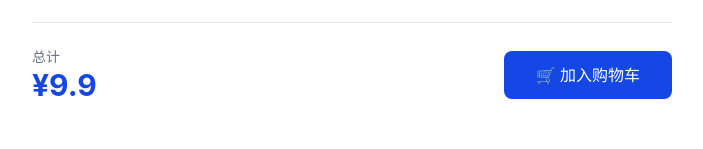
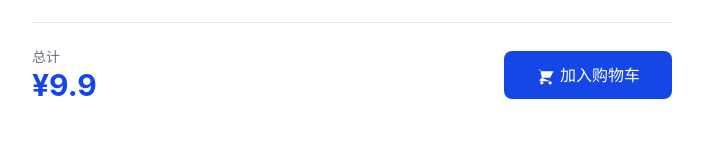
Before and after one commit to colorday655-glitch/dad-jack-learns-math, a Next.js app: page /product/G101 in a window 1280 px wide. Shown: the part 873-1022 px from the top of the page, without its empty margins (288-991 px from the left). Built offline with nearby package versions, Linux system fonts and the light colour scheme.

Commit message:
fix(ROS-6): improve add to cart button icon visibility

```diff
--- a/app/product/[id]/page.tsx
+++ b/app/product/[id]/page.tsx
@@ -215,7 +215,14 @@ export default function ProductPage() {
                 : 'bg-blue-700 hover:bg-blue-800 text-white'
             }`}
           >
-            {added ? '✓ 已加入' : '🛒 加入购物车'}
+            {added ? '✓ 已加入' : (
+              <>
+                <svg className="w-5 h-5 inline mr-1" viewBox="0 0 24 24">
+                  <path fill="currentColor" d="M3 3h2l.4 2M7 13h10l4-8H5.4M7 13L5.4 5M7 13l-2.293 2.293c-.63.63-.184 1.707.707 1.707H17m0 0a2 2 0 100 4 2 2 0 000-4zm-8 2a2 2 0 11-4 0 2 2 0 014 0z"/>
+                </svg>
+                加入购物车
+              </>
+            )}
           </button>
         </div>
       </main>
```
